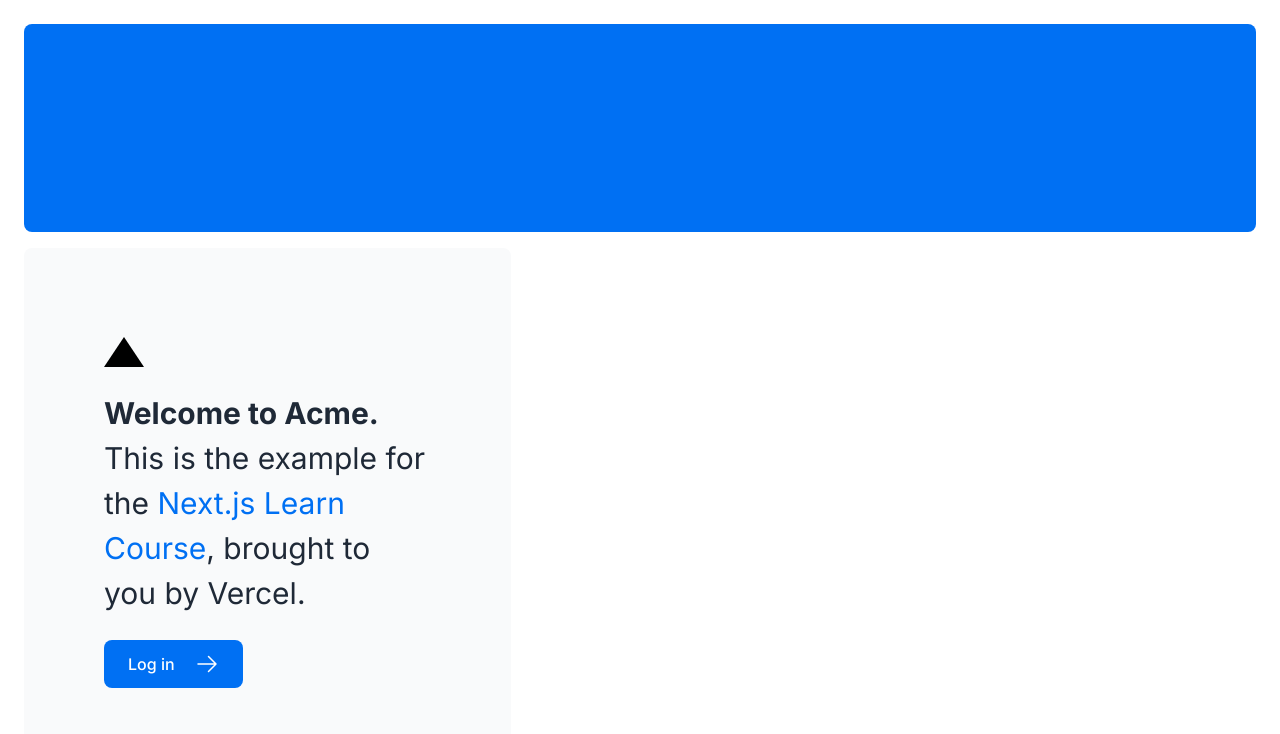
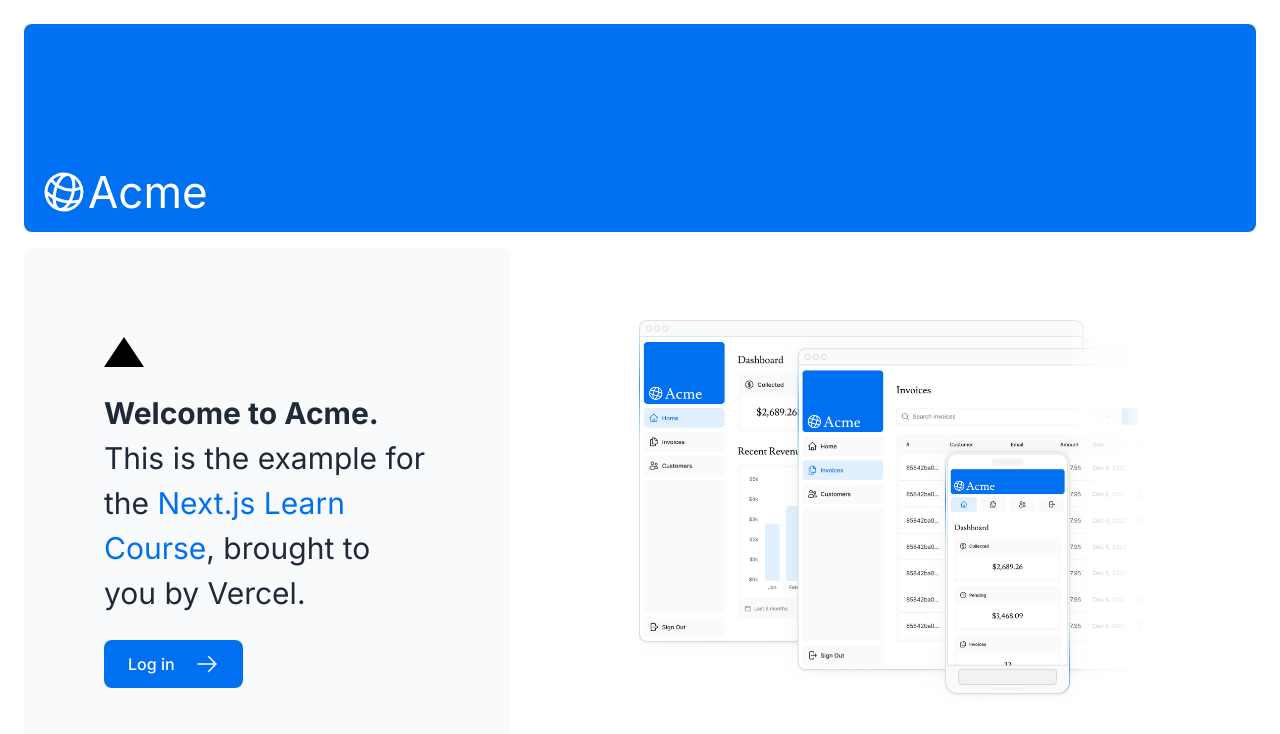
Before and after one commit to mako314/nextjs-dashboard, a Next.js app: page / in a window 1280 px wide. Shown: the top 734 px of the page. Built offline with nearby package versions, Linux system fonts and the light colour scheme.

Commit message:
style(login): hero images

```diff
--- a/app/page.tsx
+++ b/app/page.tsx
@@ -3,12 +3,13 @@
 import Link from 'next/link';
 import styles from '@/app/ui/home.module.css';
 import { lusitana } from './ui/fonts';
+import Image from 'next/image';
 
 export default function Page() {
   return (
     <main className="flex min-h-screen flex-col p-6">
       <div className="flex h-20 shrink-0 items-end rounded-lg bg-blue-500 p-4 md:h-52">
-        {/* <AcmeLogo /> */}
+        <AcmeLogo />
       </div>
       <div className="mt-4 flex grow flex-col gap-4 md:flex-row">
         <div className="flex flex-col justify-center gap-6 rounded-lg bg-gray-50 px-6 py-10 md:w-2/5 md:px-20">
@@ -29,6 +30,24 @@
         </div>
         <div className="flex items-center justify-center p-6 md:w-3/5 md:px-28 md:py-12">
           {/* Add Hero Images Here */}
+          <Image
+            src="/hero-desktop.png"
+            width={1000}
+            height={760}
+            className="hidden md:block"
+            alt="Screenshots of the dashboard project showing desktop version"
+          />
+
+          {/* Here, you're setting the width to 1000 and height to 760 pixels. It's good practice to set the width and height of your images to avoid layout shift, these should be an aspect ratio identical to the source image. */}
+
+          <Image
+            src="/hero-mobile.png"
+            width={560}
+            height={620}
+            className="hidden md:hidden"
+            alt="Screenshots of the dashboard project showing mobile version"
+          />
+
         </div>
       </div>
     </main>
```
